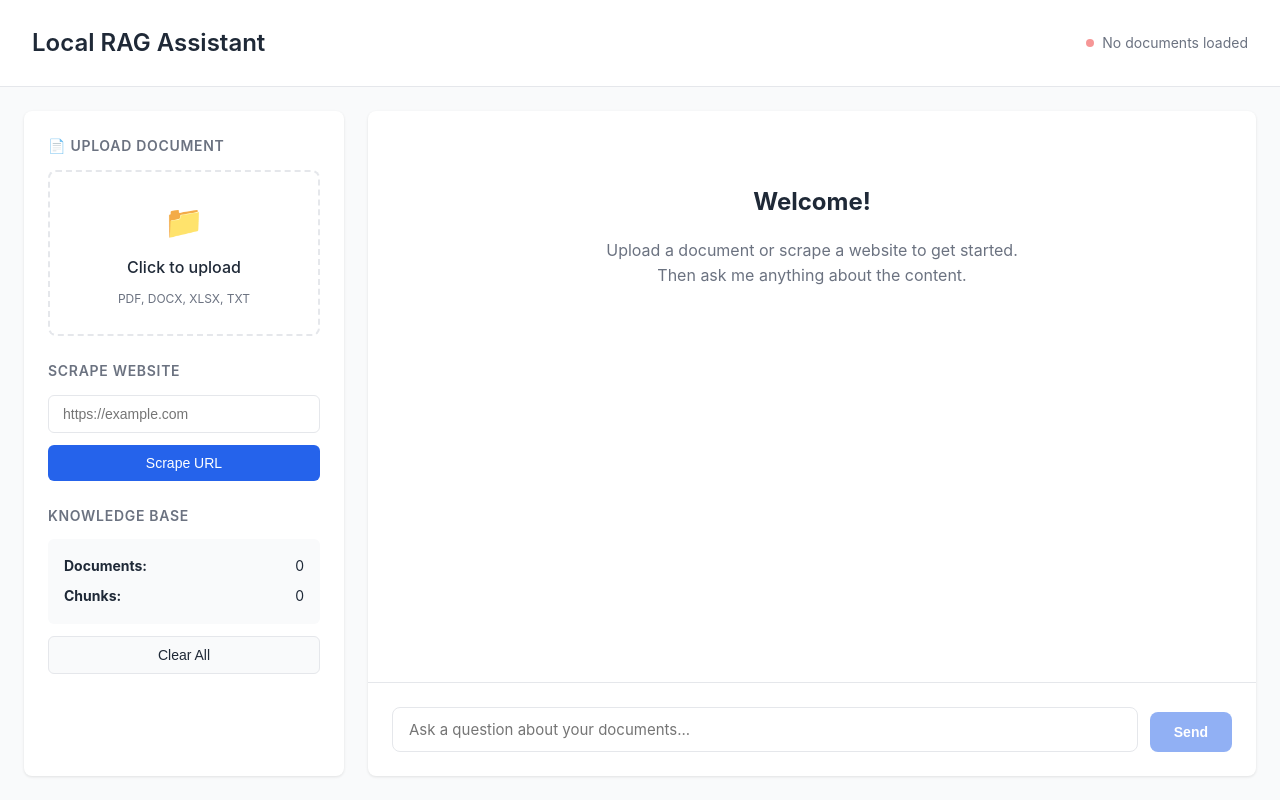
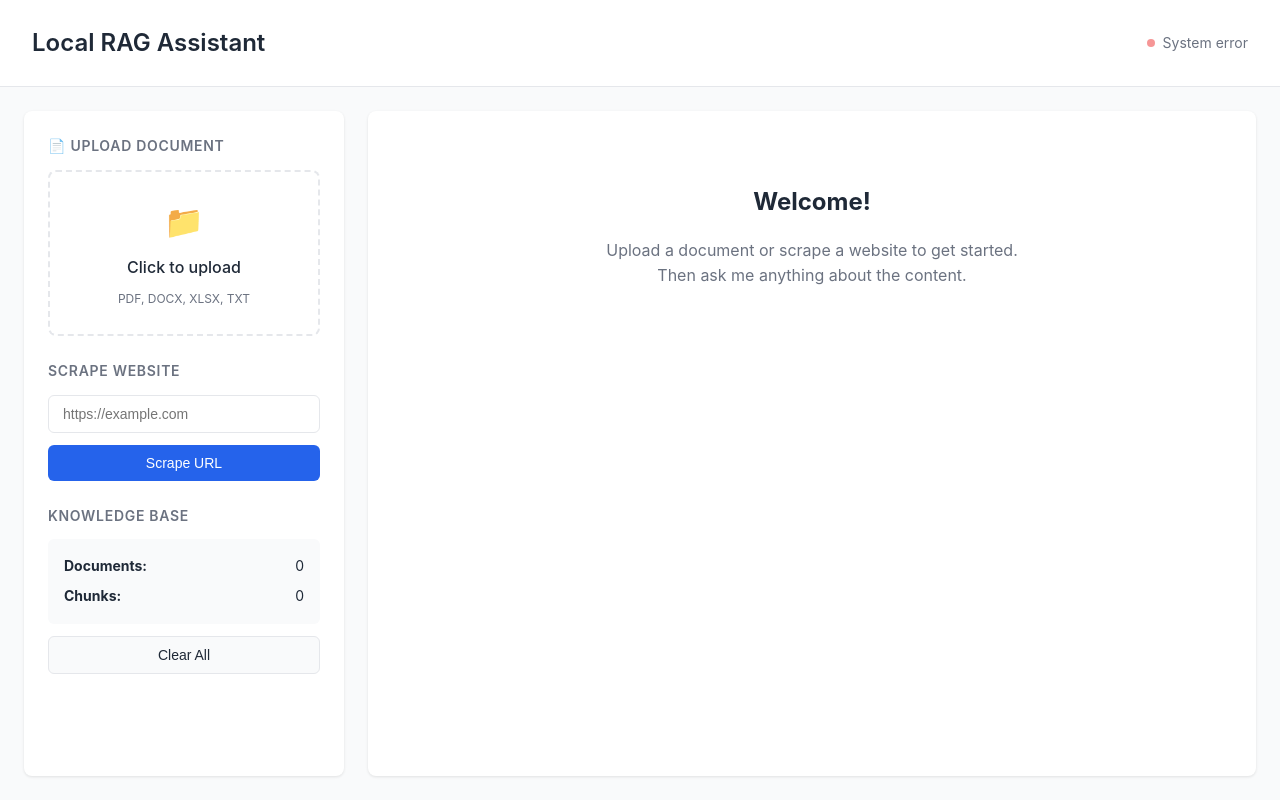
Before and after one commit to nishrajpal05/rag-ai-chatbot, a FastAPI app: page / in a window 1280 px wide. Run offline with FastAPI, Linux system fonts and the light colour scheme.

Commit message:
Update index.html

```diff
--- a/local-rag-chatbot/templates/index.html
+++ b/local-rag-chatbot/templates/index.html
@@ -61,20 +61,6 @@
                     </div>
                 </div>
 
-                <!-- Input Area -->
-                <div class="input-container">
-                    <textarea
-                        id="questionInput"
-                        placeholder="Ask a question about your documents..."
-                        rows="1"
-                    ></textarea>
-                    <button id="sendBtn" class="btn btn-send" disabled>
-                        <span>Send</span>
-                    </button>
-                </div>
-            </main>
-        </div>
-    </div>
 
     <script src="/static/script.js"></script>
 </body>
```
